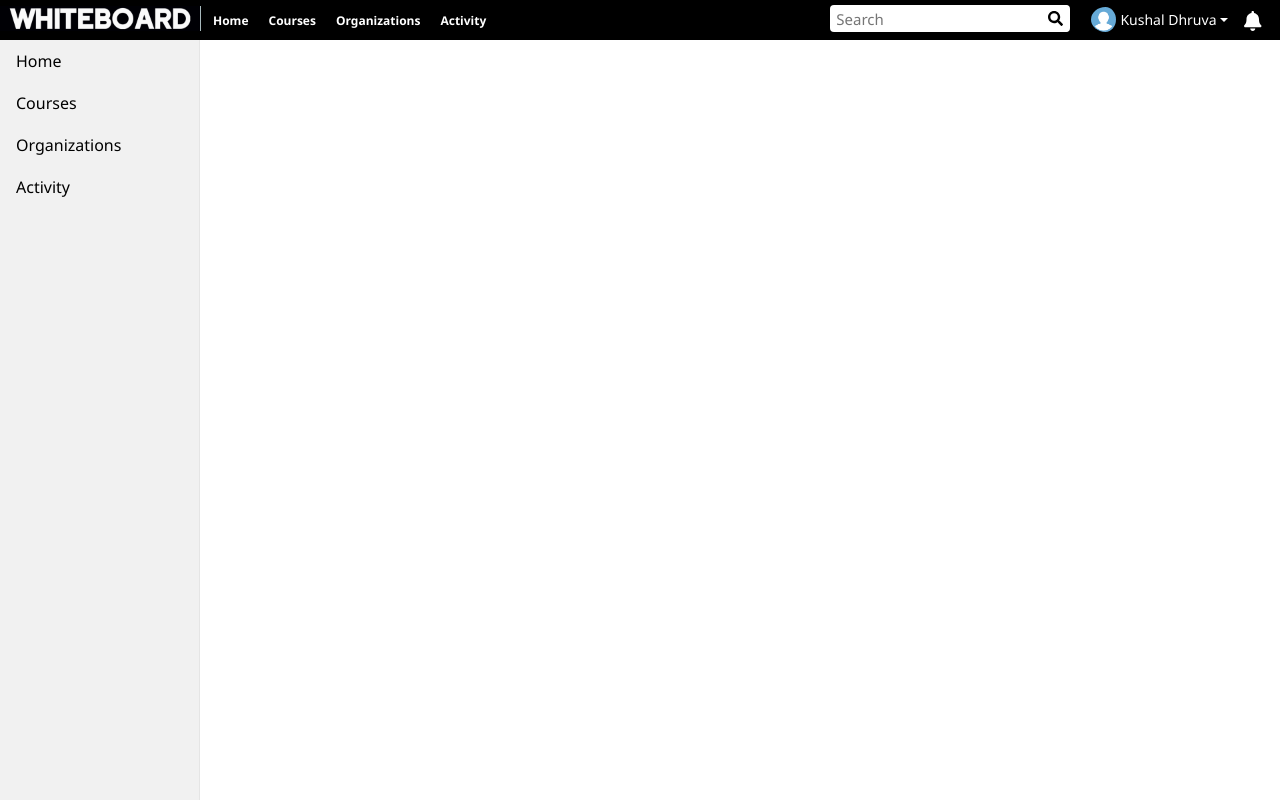
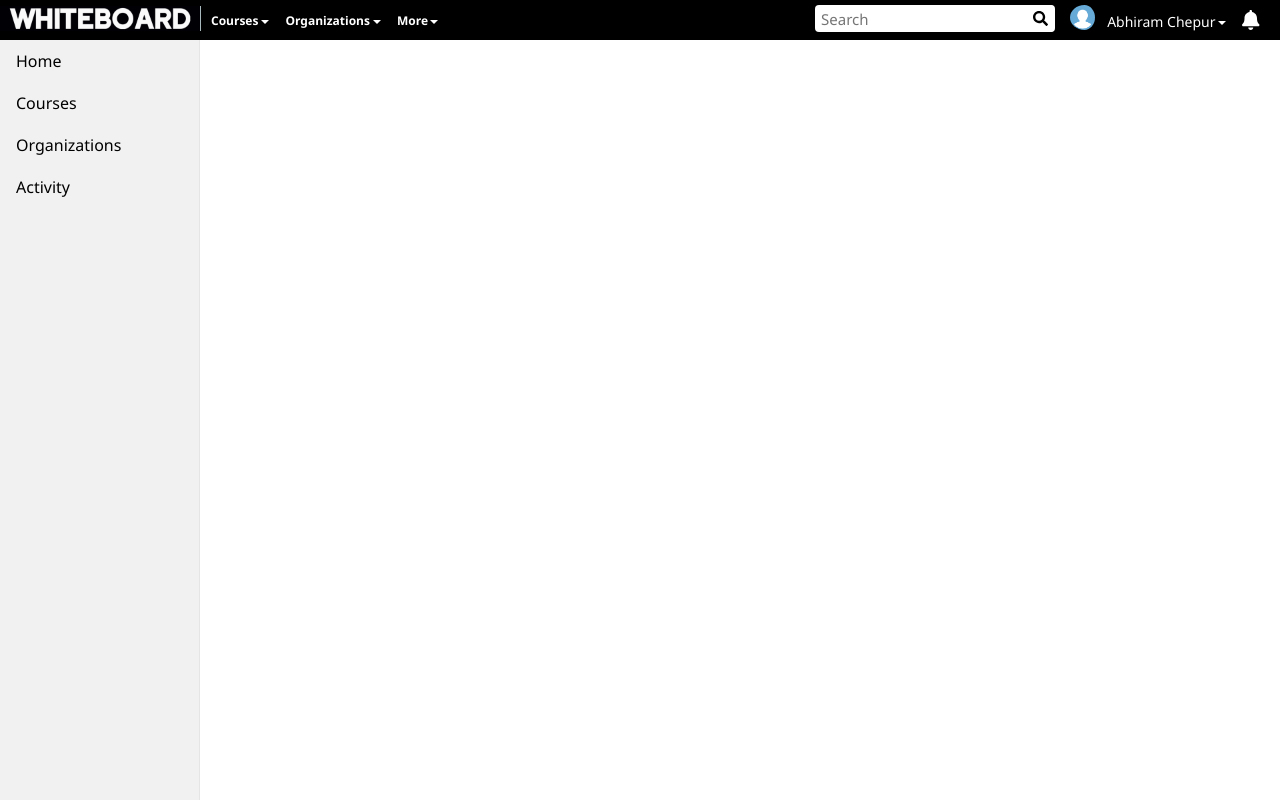
Before and after one commit to djuloori/UI-Components, a React (Create React App) app in the folder nav_bar/: page / in a window 1280 px wide. Built offline with nearby package versions, Linux system fonts and the light colour scheme; the HTML template or start-up script is replaced by a standard one.

Commit message:
refactor: fix formatting and implement sidebar

```diff
--- a/nav_bar/src/App.css
+++ b/nav_bar/src/App.css
@@ -8,9 +8,8 @@ body{
     display: flex;
     background-color:black;
     width: 100%;
-    position: fixed;
+    position: relative;
     max-height: 40px;
-    z-index: 800;
 }
 
 .brand{
@@ -32,21 +31,224 @@ body{
     display: flex;
     list-style-type: none;
     padding-left: 2px;
-    margin-top: 8px;
+    margin-top: 3px;
 }
 
-.nav-menu-links{
+.nav-menu-links:hover{
+    background-color: #111;
+}
+
+.dropdown {
+    position: relative;
+}
+
+.dropdown.open > .dropdown-menu {
+    display: block;
+}
+
+.dropdown.open > .dropdown-menu-none {
+    display: block;
+}
+
+.dropdown .dropdown-toggle {
+    display: inline-block;
+    cursor: pointer;
     text-decoration: none;
     color: white;
-   margin: 4px 2px;
+    margin: 3px 0px;
     padding: 6px 8px;
     font-size: 12px;
     border-radius: 4px;
     font-weight: 600;
 }
 
-.nav-menu-links:hover{
+.dropdown .dropdown-toggle:hover{
     background-color: #111;
+}
+
+.dropdown .dropdown-toggle .caret {
+    display: inline-block;
+    width: 0;
+    height: 0;
+    margin-left: 2px;
+    vertical-align: middle;
+    border-top: 4px dashed;
+    border-top: 4px solid;
+    border-right: 4px solid transparent;
+    border-left: 4px solid transparent;
+}
+
+.dropdown .dropdown-menu {
+    left:0;
+    position: absolute;
+    top: 100%;
+    min-width: 130px;
+    z-index: 1000;
+    display: none;
+    float: left;
+    padding: 0px 0;
+    padding-left: 0px;
+    margin: 9px 0 0;
+    padding-bottom: 0px;
+    font-size: 13px;
+    text-align: left;
+    list-style: none;
+    background-color: white;
+    -webkit-background-clip: padding-box;
+    background-clip: padding-box;
+    border: 1px solid #ccc;
+    border-radius: 4px;
+}
+
+.dropdown .dropdown-menu-none {
+    left:0;
+    position: absolute;
+    top: 100;
+    min-width: 120px;
+    left: 0;
+    z-index: 1000;
+    display: none;
+    float: left;
+    padding: 100px 0;
+    padding-left: 10px;
+    margin: 9px 0 0;
+    font-size: 12px;
+    font-style: italic;
+    text-align: left;
+    list-style: none;
+    background-color: white;
+    -webkit-background-clip: padding-box;
+    background-clip: padding-box;
+    border: 1px solid #ccc;
+    border-radius: 4px;
+    box-shadow: 0 6px 12px rgba(0, 0, 0, 0.175);
+}
+
+.dropdown .dropdown-menu li {
+    cursor: pointer;
+}
+
+.dropdown .dropdown-menu li :hover {
+    background:#dedede;
+}
+
+.dropdown .dropdown-menu li > a {
+    font-family: -apple-system, BlinkMacSystemFont, "Segoe UI", Roboto, "Noto Sans", Ubuntu, Cantarell, "Helvetica Neue", sans-serif, "Apple Color Emoji", "Segoe UI Emoji", "Segoe UI Symbol", "Noto Color Emoji";
+    display: block;
+    padding: 5px 20px;
+    padding-left: 10px;
+    clear: both;
+    font-weight: 350;
+    line-height: 1.42857143;
+    color: black;
+    white-space: nowrap;
+    text-decoration: none;
+
+}
+
+.dropdown-multi{
+    position: relative;
+}
+
+.dropdown-multi .dropdown-toggle {
+    display: inline-block;
+    cursor: pointer;
+    text-decoration: none;
+    color: white;
+    margin: 3px 0px;
+    padding: 6px 8px;
+    font-size: 12px;
+    border-radius: 4px;
+    font-weight: 600;
+}
+
+.dropdown-multi .dropdown-toggle:hover{
+    background-color: #111;
+}
+
+.dropdown-multi.open > .dropdown-menu {
+    display: block;
+}
+
+.dropdown-multi .dropdown-menu {
+    left:0;
+    display: none;
+    position: absolute;
+    z-index: 1000;
+    float: left;
+    padding: 0px 0;
+    padding-left: 0px;
+    margin: 9px 0 0;
+    padding-bottom: 0px;
+    font-size: 13px;
+    text-align: left;
+    list-style: none;
+    background-color: white;
+}
+
+.dropdown-multi ul {
+    top: 100%;
+    position:absolute;
+    background-color:white;
+    width: 400px;
+    padding-left: 5px;
+    background-clip: padding-box;
+
+}
+
+.dropdown-multi ul ul{
+    list-style-type:none;
+    margin:0;
+    padding:0;
+
+}
+
+.dropdown-multi li a{
+    font-family: -apple-system, BlinkMacSystemFont, "Segoe UI", Roboto, "Noto Sans", Ubuntu, Cantarell, "Helvetica Neue", sans-serif, "Apple Color Emoji", "Segoe UI Emoji", "Segoe UI Symbol", "Noto Color Emoji";
+    display:block;
+    padding-right:0px;
+    padding-left:5px;
+    line-height:30px;
+    color:black;
+    font-size:14px;
+    font-weight: 350;
+}
+
+.dropdown-multi .first a:hover,.second a:hover {
+    cursor: pointer;
+    background-color: #dedede;
+}
+
+.second{
+    left:150px;
+    height:250px;
+    border: 1px solid #ccc;
+    border-top-right-radius: 4px;
+    border-bottom-right-radius: 4px;
+    overflow-y: auto;
+}
+
+.second-empty{
+    left:150px;
+    height:250px;
+    border: 1px solid #ccc;
+    border-top-right-radius: 4px;
+    border-bottom-right-radius: 4px;
+    overflow-y: auto;
+}
+
+.second-empty li a{
+    font-style: italic;
+    padding:100px 0px;
+    padding-left: 50px;
+    font-weight: 100;
+}
+
+.first{
+    height:250px;
+    border: 1px solid #ccc;
+    border-top-left-radius: 4px;
+    border-bottom-left-radius: 4px;
 }
 
 .navigation-search-bar{
@@ -92,13 +294,54 @@ body{
     padding-left: 2px;
 }
 
-.btn-icons{
-    background-color: black;
-    border: 0px;
+.list-dropdwn-icons .dropdown a{
+  font-weight: 300;
+  font-size: 14px;
+}
+
+.list-dropdwn-icons .dropdown.open > .dropdown-menu {
+  display: block;
+}
+
+.list-dropdwn-icons .dropdown{
+    float:right;
+    color: white;
     cursor: pointer;
-    outline: none;
-    font-family: inherit;
-    margin-top: 6px;
+    text-decoration: none;
+    color: white;
+    padding: 0px 0px;
+    font-size: 25px;
+    border-radius: 4px;
+}
+
+.list-dropdwn-icons .dropdown .dropdown-menu{
+    left: auto;
+    right:0;
+    min-width: 150px;
+    display: none;
+    font-size: 14px;
+    text-align: left;
+    color: black;
+    cursor: pointer;
+    float: left;
+    text-decoration: none;
+    margin: 9px 0px;
+    padding: 0px 0px;
+    padding-bottom: 0px;
+    padding-right: 0px;
+    border-radius: 4px;
+}
+
+.list-dropdwn-icons .dropdown .dropdown-menu li a{
+   font-family: -apple-system, BlinkMacSystemFont, "Segoe UI", Roboto, "Noto Sans", Ubuntu, Cantarell, "Helvetica Neue", sans-serif, "Apple Color Emoji", "Segoe UI Emoji", "Segoe UI Symbol", "Noto Color Emoji";
+    display: block;
+    font-size: 14px;
+    text-align: left;
+    line-height: 1.42857143;
+    color: black;
+    cursor: pointer;
+    text-decoration: none;
+
 }
 
 .caret{
@@ -125,13 +368,21 @@ body{
     width: 25px;
     height: 25px;
     vertical-align: middle;
+    margin: 5px 0px;
     padding-right: 4px;
-    border-radius: 50%
+    border-radius: 50%;
 }
 
 .user-notification{
     font-size: 20px;
-    margin-left: 4px;
+    padding-right: 0px;
+    padding-left: 0px;
+}
+
+.notifications .dropdown .dropdown-menu{
+  min-width: 130px;
+  margin-top: 6px;
+  margin-right: 0px;
 }
 
 @media screen and (max-width: 990px){
@@ -144,4 +395,9 @@ body{
     .navigation-icons{
      display: none;
     }
+@media screen and (max-width: 550px){
+    .nav-menu-items{
+     display: none;
     }
+}
+}
--- a/nav_bar/src/App.js
+++ b/nav_bar/src/App.js
@@ -1,7 +1,6 @@
 import React, { Component } from 'react';
 import Topbar from './TopBar';
 import SideBar from './SideBar';
-
 
 class App extends Component {
 
--- /dev/null
+++ b/nav_bar/src/Dropdown.js
@@ -0,0 +1,96 @@
+import React, { Component } from 'react';
+import { FontAwesomeIcon } from '@fortawesome/react-fontawesome';
+import './App.css';
+
+export default class Dropdown extends Component {
+      static defaultProps = {
+        title:null,
+        list: [],
+        icon:null,
+        list2:[]
+      };
+
+      constructor(props) {
+        super(props);
+        this.state = {
+          isOpen: false,
+          labelItem: null,
+          typeDropdown: null
+        };
+        this.showDropdown = this.showDropdown.bind(this);
+      }
+
+      showDropdown = () => {
+        this.setState({ isOpen: true });
+        document.addEventListener("click", this.hideDropdown);
+      };
+
+      hideDropdown = () => {
+        this.setState({ isOpen: false });
+        document.removeEventListener("click", this.hideDropdown);
+      };
+
+      chooseItem = (value) => {
+        if (this.state.labelItem !== value) {
+          this.setState({
+            labelItem: value
+          })
+        }
+      };
+
+      renderDataDropDown = (item, index) => {
+        return (
+          <li
+            key={index}
+            value={item}
+          >
+            <a>{item}</a>
+          </li>
+        )
+      };
+
+      render () {
+        const { list } = this.props;
+        const { list2 } = this.props;
+        let icon;
+        if (this.props.icon==="bell"){
+        icon = <FontAwesomeIcon className="user-notification" icon="bell" color="white"/>
+      } else{
+        icon = <span className="caret"></span>
+      }
+       if (list2.length===0){
+        return (
+          <div className={`dropdown ${this.state.isOpen ? 'open' : ''}`}>
+            <a className="dropdown-toggle" type="button" onClick={this.showDropdown}>
+              {this.props.title}
+              {icon}
+            </a>
+            <ul className="dropdown-menu">
+              {list.map(this.renderDataDropDown)}
+            </ul>
+        </div>
+      )}
+        else{
+          return (
+            <div className={`dropdown-multi ${this.state.isOpen ? 'open' : ''}`}>
+              <a className="dropdown-toggle" type="button" onClick={this.showDropdown}>
+                {this.props.title}
+                {icon}
+              </a>
+              <ul className="dropdown-menu">
+              <ul className="first">
+              {list2.map(this.renderDataDropDown)}
+      </ul>
+      {list.length>0 ?(
+      <ul className="second">
+            {list.map(this.renderDataDropDown)}
+       </ul>):(
+         <ul className="second-empty">
+         <li><a>You have not signed up to any {this.props.title}</a></li>
+        </ul>)}
+       </ul>
+          </div>
+        )
+      }
+      }
+    }
--- a/nav_bar/src/TopBar.js
+++ b/nav_bar/src/TopBar.js
@@ -1,5 +1,6 @@
 import React, { Component } from 'react';
 import './App.css';
+import Dropdown from "./Dropdown";
 import { library } from '@fortawesome/fontawesome-svg-core';
 import { FontAwesomeIcon } from '@fortawesome/react-fontawesome';
 import {faSearch, faBell} from '@fortawesome/free-solid-svg-icons';
@@ -8,11 +9,12 @@ import user from "../assets/useravatar.png";
 
 library.add(faSearch, faBell);
 
-class Topbar extends Component {
+class App extends Component {
 
   render() {
-    const navItems =[{"name":"Home"},{"name":"Courses"},{"name":"Organizations"},{"name":"Activity"}];
-    const navListItems = navItems.map((navItem) => <li><a className="nav-menu-links" href="#">{navItem.name}</a></li>)
+    const navItems = [{"name":"Courses","list":["CS-2150 Algorithms", "CS-250 Operating Systems", "CS-250 Operating Systems","CS-2150 Algorithms", "CS-250 Operating Systems", "CS-250 Operating Systems","CS-2150 Algorithms", "CS-250 Operating Systems", "CS-250 Operating Systems","CS-2150 Algorithms", "CS-250 Operating Systems", "CS-250 Operating Systems","CS-2150 Algorithms", "CS-250 Operating Systems", "CS-250 Operating Systems","CS-2150 Algorithms", "CS-250 Operating Systems", "CS-250 Operating Systems"], "list2":["All Courses", "Frequently Visited"]},{"name":"Organizations", "list":[], "list2":["All Organizations"]},{"name":"More", "list":["Course Schedule","Events","Exam Schedule"], "list2":[]}];
+    const navListItems = navItems.map((navItem) => <li><Dropdown title={navItem.name} list={navItem.list} list2={navItem.list2}/></li>)
+
 
     return (
       <div className="navigation-container">
@@ -35,22 +37,17 @@ class Topbar extends Component {
         <div className="navigation-icons">
             <ul className="list-dropdwn-icons">
               <li>
-                <button className="btn-icons user-avatar">
-                   <img className="badge" src={user} alt=""></img>
-                   <span className="user-name">Kushal Dhruva</span>
-                   <span className="caret"></span>
-                </button>
+                <img className="badge" src={user} alt=""></img>
+                <Dropdown title="Abhiram Chepur" list={["Profile", "Settings","Profile","Profile", "Settings","Logout"]} />
               </li>
-              <li>
-                <button className="btn-icons user-notification">
-                  <FontAwesomeIcon icon="bell" color="white"/>
-                </button>
+              <li className="notifications">
+                  <Dropdown icon="bell" list={["Notification 1", "Notification 2","Not"]} />
               </li>
-            </ul>
+          </ul>
         </div>
       </div>
     );
   }
 }
 
-export default Topbar;
+export default App;
```
Also changed, not shown: nav_bar/src/Sidebar.css (+5 -8 lines). Lines whose indentation alone changed are shown as unchanged.
